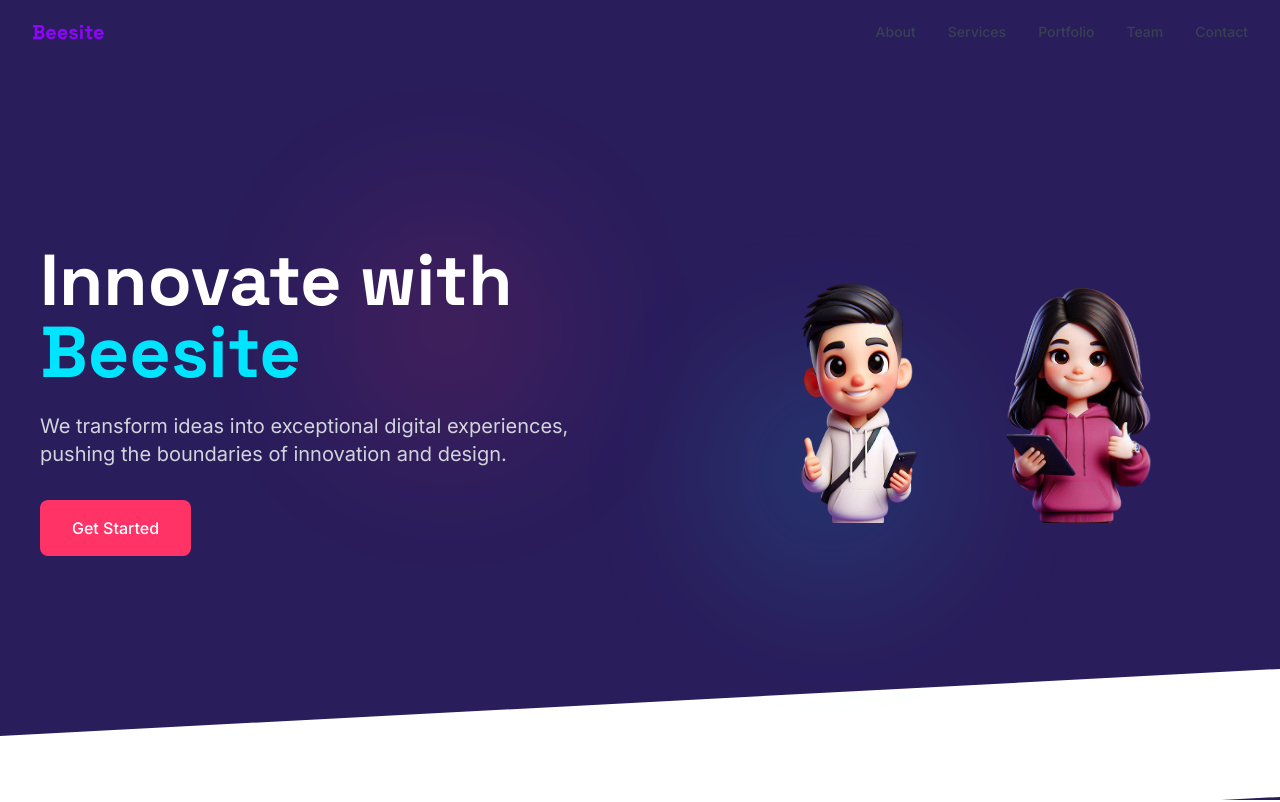
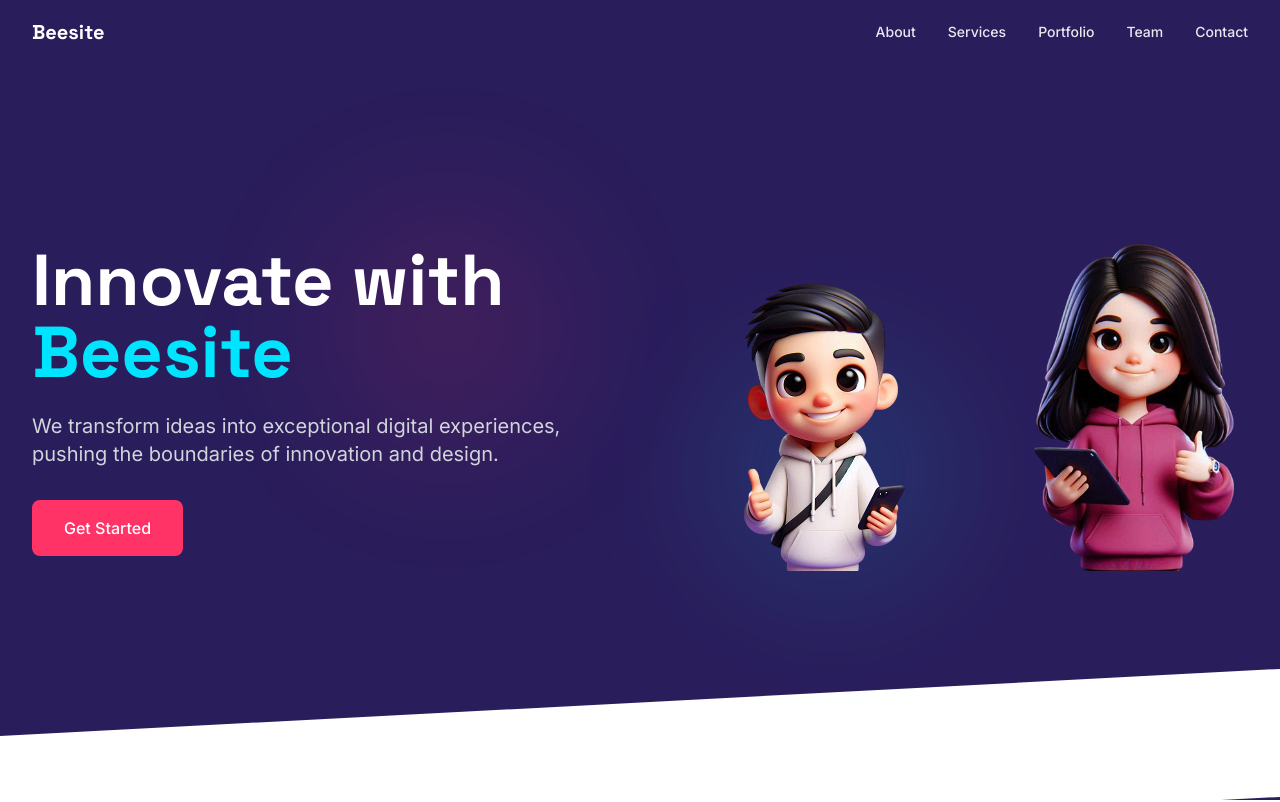
Before and after one commit to fathulxxi/beesite, a React (Vite) app: page / in a window 1280 px wide. Shown: the top 802 px of the page. Built offline with nearby package versions, Linux system fonts and the light colour scheme.

Commit message:
Improve Hero and Navbar components
Increase the size of the hero section's characters and enhance the navbar's visibility while the hero section is in focus or after scrolling.

```diff
--- a/src/components/Hero.tsx
+++ b/src/components/Hero.tsx
@@ -25,16 +25,16 @@ const Hero = () => {
 
           {/* Right content - Images */}
           <div className="relative">
-            <div className="flex justify-center">
+            <div className="flex justify-center items-end">
               <img
                 src="/lovable-uploads/f1ad8713-4dcd-4249-9882-26d48ab849b3.png"
                 alt="Character 1"
-                className="w-72 h-auto transform translate-x-12"
+                className="w-[400px] h-auto transform translate-x-16 z-10"
               />
               <img
                 src="/lovable-uploads/db8af31f-138a-433f-bd66-9b13f7076cf2.png"
                 alt="Character 2"
-                className="w-72 h-auto transform -translate-x-12"
+                className="w-[400px] h-auto transform -translate-x-16"
               />
             </div>
           </div>
--- a/src/components/Navbar.tsx
+++ b/src/components/Navbar.tsx
@@ -24,7 +24,7 @@ const Navbar = () => {
       <div className="max-w-7xl mx-auto px-4 sm:px-6 lg:px-8">
         <div className="flex justify-between items-center h-16">
           <div className="flex-shrink-0">
-            <span className="font-display font-bold text-xl text-[#9003fc]">Beesite</span>
+            <span className={`font-display font-bold text-xl ${isScrolled ? 'text-[#9003fc]' : 'text-white'}`}>Beesite</span>
           </div>
           <div className="hidden md:block">
             <div className="ml-10 flex items-center space-x-8">
@@ -32,7 +32,11 @@ const Navbar = () => {
                 <a
                   key={item}
                   href={`#${item.toLowerCase()}`}
-                  className="font-medium text-sm text-gray-700 hover:text-[#9003fc] transition-colors"
+                  className={`font-medium text-sm transition-colors ${
+                    isScrolled
+                      ? "text-gray-700 hover:text-[#9003fc]"
+                      : "text-white/90 hover:text-white"
+                  }`}
                 >
                   {item}
                 </a>
```
